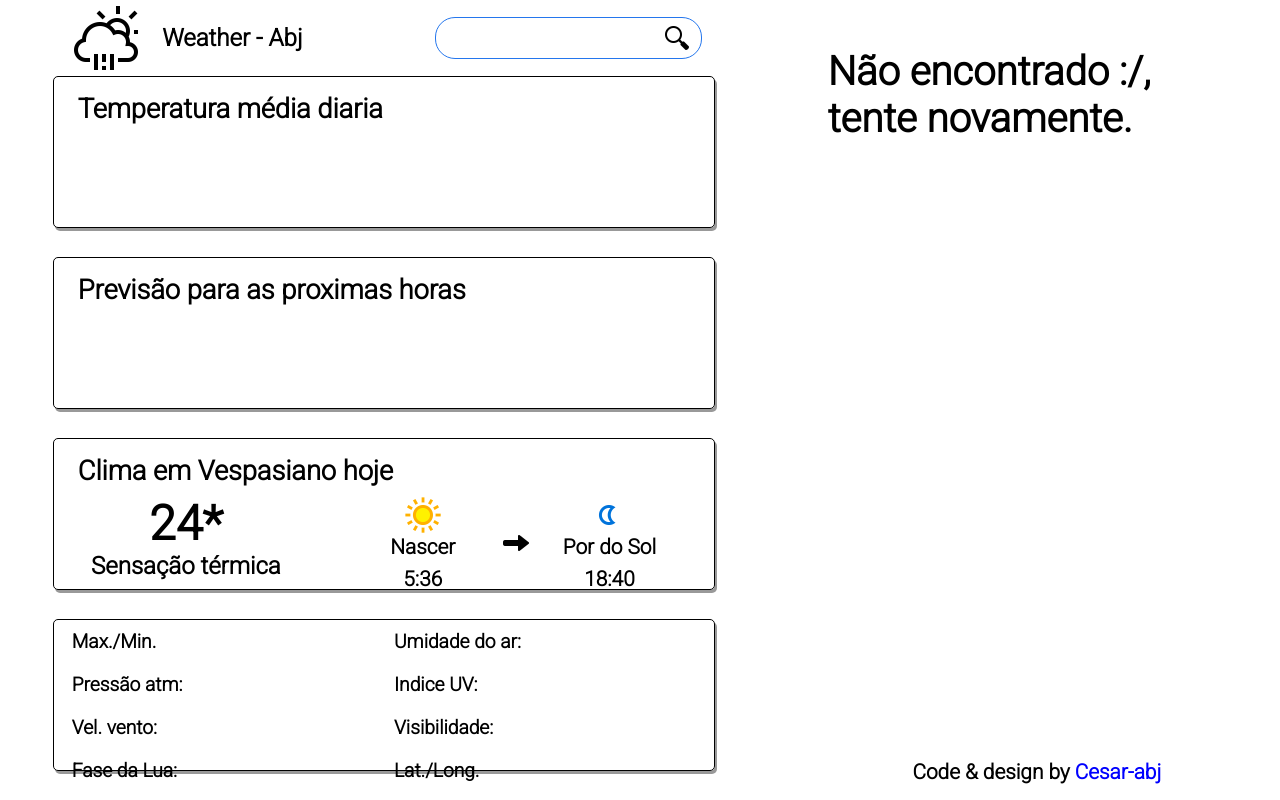
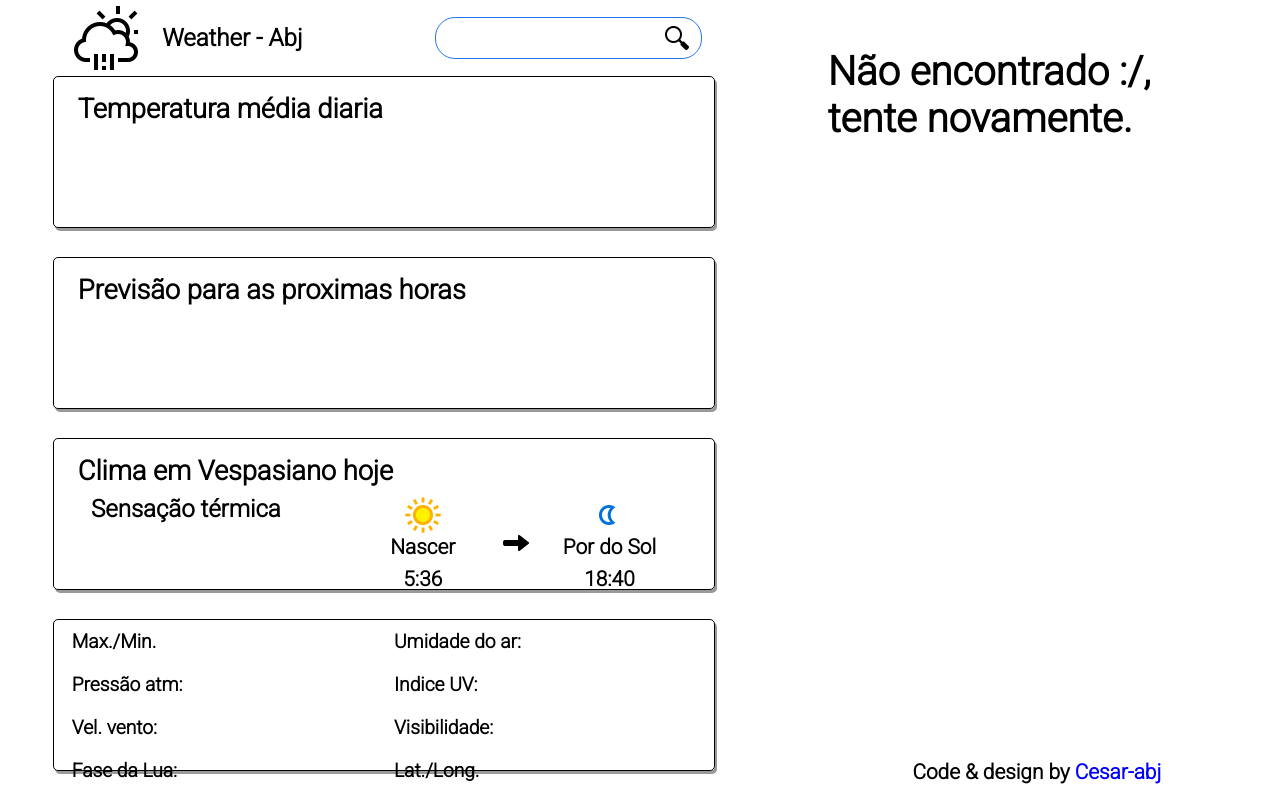
Before and after one commit to cesar-abj/weather, a website with bundled scripts: page src/index.html in a window 1280 px wide. Built offline with nearby package versions, Linux system fonts and the light colour scheme; no server answers.

Commit message:
retirando linhas de codigo desnecessarias

```diff
--- a/src/index.html
+++ b/src/index.html
@@ -56,7 +56,7 @@
       <div class="container-local-temperature">
 
         <div class="local-div-temperature">
-          <h4 class="local-div-title">24*</h4>
+          <h4 class="local-div-title"></h4>
           <p class="local-div-paragraph">Sensação térmica</p>
         </div>
 
--- a/src/js/elements-html/ElementsHtml.js
+++ b/src/js/elements-html/ElementsHtml.js
@@ -1,5 +1,3 @@
-
-
 export default class ElementsHtml {constructor() { ElementsHtml.prototype.__init.call(this);ElementsHtml.prototype.__init2.call(this);ElementsHtml.prototype.__init3.call(this);ElementsHtml.prototype.__init4.call(this);ElementsHtml.prototype.__init5.call(this);ElementsHtml.prototype.__init6.call(this);ElementsHtml.prototype.__init7.call(this);ElementsHtml.prototype.__init8.call(this);ElementsHtml.prototype.__init9.call(this);ElementsHtml.prototype.__init10.call(this);ElementsHtml.prototype.__init11.call(this);ElementsHtml.prototype.__init12.call(this);ElementsHtml.prototype.__init13.call(this);ElementsHtml.prototype.__init14.call(this);ElementsHtml.prototype.__init15.call(this);ElementsHtml.prototype.__init16.call(this);ElementsHtml.prototype.__init17.call(this);ElementsHtml.prototype.__init18.call(this);ElementsHtml.prototype.__init19.call(this);ElementsHtml.prototype.__init20.call(this);ElementsHtml.prototype.__init21.call(this);ElementsHtml.prototype.__init22.call(this);ElementsHtml.prototype.__init23.call(this);ElementsHtml.prototype.__init24.call(this);ElementsHtml.prototype.__init25.call(this); }
    __init() {this.el = document.querySelector.bind(document)}
 
--- a/src/js/index.js
+++ b/src/js/index.js
@@ -12,7 +12,7 @@ export default class Index {
     baseURL: 'https://api.weatherapi.com/v1',
     method: '/forecast.json',
     key: 'key=82b2553312b843208ae12719200812',
-    locationParam: `q=brasil`,
+    locationParam: 'q=brasil',
     language: 'lang=pt',
     days: 'days=3'
   }}
--- a/src/ts/elements-html/ElementsHtml.ts
+++ b/src/ts/elements-html/ElementsHtml.ts
@@ -1,5 +1,3 @@
-import { title } from "process";
-
 export default class ElementsHtml {
   readonly el = document.querySelector.bind(document);
 
--- a/src/ts/index.ts
+++ b/src/ts/index.ts
@@ -12,7 +12,7 @@ export default class Index {
     baseURL: 'https://api.weatherapi.com/v1',
     method: '/forecast.json',
     key: 'key=82b2553312b843208ae12719200812',
-    locationParam: `q=brasil`,
+    locationParam: 'q=brasil',
     language: 'lang=pt',
     days: 'days=3'
   };
```
